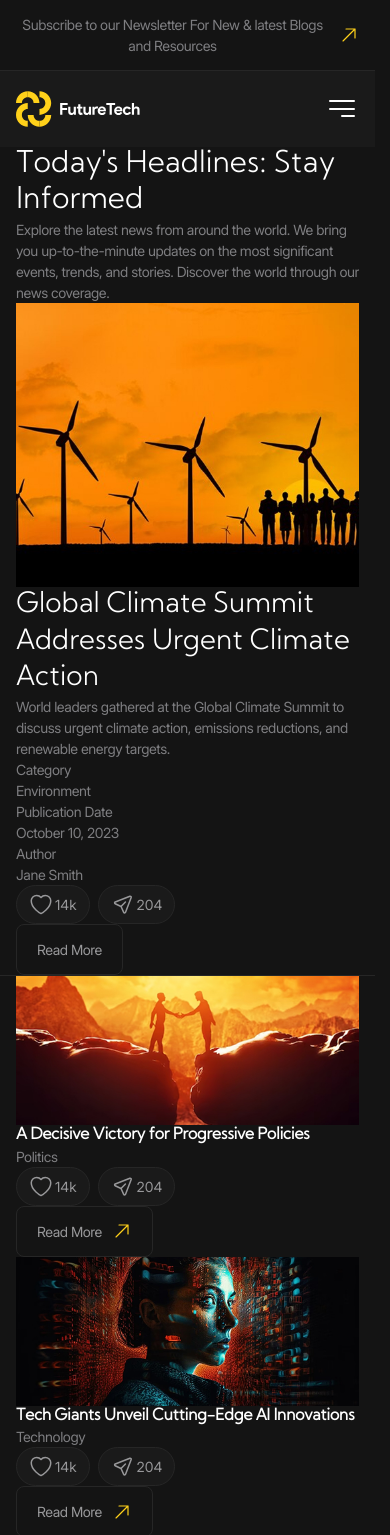
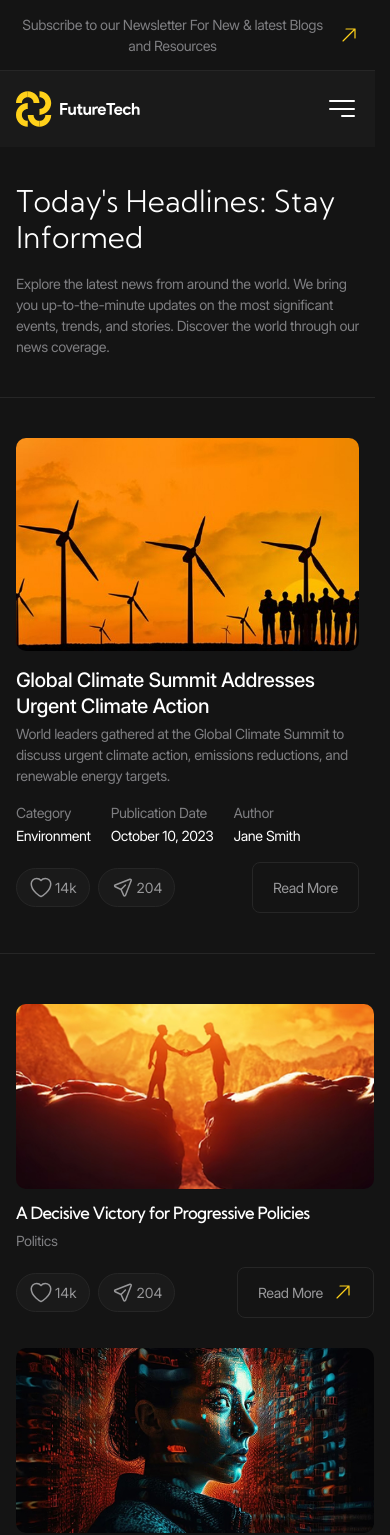
Before and after one commit to viktort1985/future-tech, a website with bundled scripts: page news.html in a window 390 px wide. Shown: the top 1535 px of the page. Built offline with nearby package versions, Linux system fonts and the light colour scheme.

Commit message:
section about is complited

```diff
--- /dev/null
+++ b/styles/blocks/_hero-alt.scss
@@ -0,0 +1,37 @@
+@use '../helpers' as *;
+
+.hero-alt {
+  &__header {
+    padding-top: fluid(130, 40);
+    padding-bottom: fluid(150, 40);
+    border-bottom: var(--border);
+
+     &-inner {
+       display: grid;
+       align-items: center;
+       gap: rem(20) rem(80);
+
+       @include laptop {
+         column-gap: rem(60);
+       }
+
+       @include mobile-above {
+         grid-template-columns: auto 1fr;
+       }
+
+       @include mobile {
+         row-gap: rem(14);
+       }
+     }
+    }
+  &__title {
+   grid-column: -1 / 1;
+
+    &-hidden-part {
+      @include mobile-above {
+        @include visually-hidden;
+      };
+    }
+  }
+
+}
--- /dev/null
+++ b/styles/blocks/_news-card.scss
@@ -0,0 +1,80 @@
+@use '../helpers' as *;
+
+.news-card {
+  display: grid;
+  row-gap: rem(20);
+  height: 100%;
+
+  @include laptop {
+    row-gap: rem(16);
+  }
+
+  &:has(.news-card__summary) {
+
+    padding-block: fluid(80, 40);
+    column-gap: rem(80);
+
+    @include  laptop {
+      column-gap: rem(40);
+    }
+
+    @include mobile-above {
+      grid-template-columns: 32% 1fr;
+      grid-template-areas:
+      'image other'
+      'image other'
+      'image other';
+    }
+
+    .news-card{
+      &__img {
+        height: fluid(427, 213);
+
+        @include mobile-above {
+          grid-area: image;
+        }
+      }
+      &__title {
+        @include fluid-text(32, 20);
+
+        font-family: var(--font-family-base);
+        font-weight: 500;
+      }
+    }
+  }
+
+  &__img {
+    width: 100%;
+    height: rem(222);
+    object-fit: cover;
+    border-radius: rem(12);
+
+    @include laptop {
+      height: rem(185);
+      border-radius: rem(10);
+    }
+  }
+
+  &__body {
+    display: grid;
+    row-gap: rem(10);
+
+    @include laptop {
+      row-gap: rem(4);
+    }
+  }
+  &__controls {
+    display: flex;
+    justify-content: space-between;
+    align-items: center;
+    column-gap: 1rem;
+  }
+
+  &__link {
+    @include mobile-s {
+      min-width: rem(153);
+    }
+  }
+
+
+}
--- /dev/null
+++ b/styles/blocks/_news.scss
@@ -0,0 +1,13 @@
+@use '../helpers' as *;
+
+.news {
+  padding-block: fluid(80, 50);
+  &__list {
+    display: grid;
+    grid-template-columns: repeat(
+        auto-fit,
+        minmax(rem(358), 1fr)
+    );
+    gap: rem(30);
+  }
+}
--- /dev/null
+++ b/styles/blocks/_summary.scss
@@ -0,0 +1,20 @@
+@use '../helpers' as *;
+
+.summary {
+  &__list {
+    display: flex;
+    column-gap: fluid(50, 20);
+
+  }
+    &__item {
+      display: grid;
+      row-gap: rem(4);
+
+      @include laptop {
+        row-gap: rem(2);
+      }
+  }
+  &__value {
+    color: var(--color-light);
+  }
+}
--- a/styles/main.scss
+++ b/styles/main.scss
@@ -32,3 +32,7 @@
  @use 'blocks/review-card';
  @use 'blocks/about-card';
  @use 'blocks/about';
+ @use 'blocks/hero-alt';
+ @use 'blocks/summary';
+ @use 'blocks/news';
+ @use 'blocks/news-card';
```
Also changed, not shown: styles/main.css, 1 other file.
